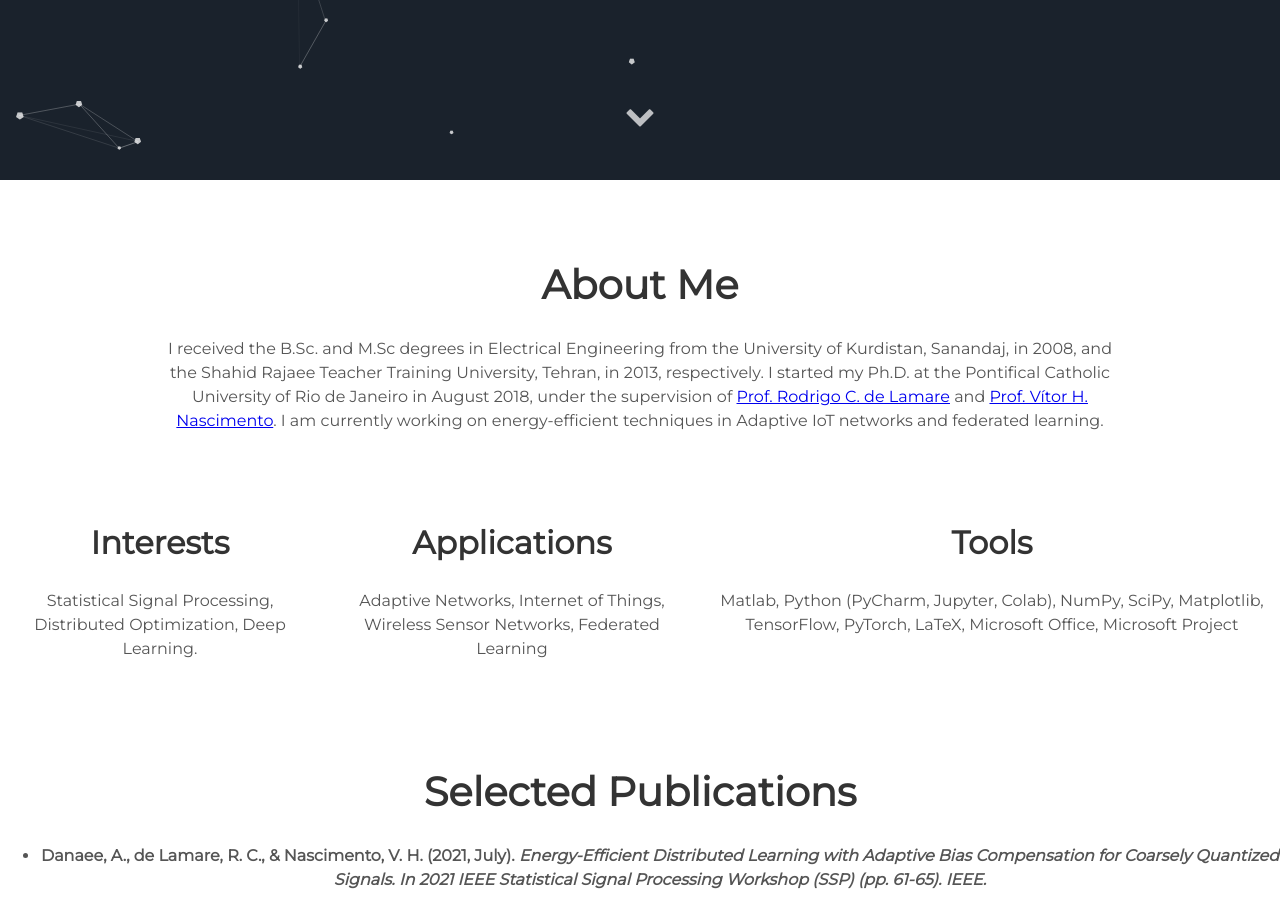
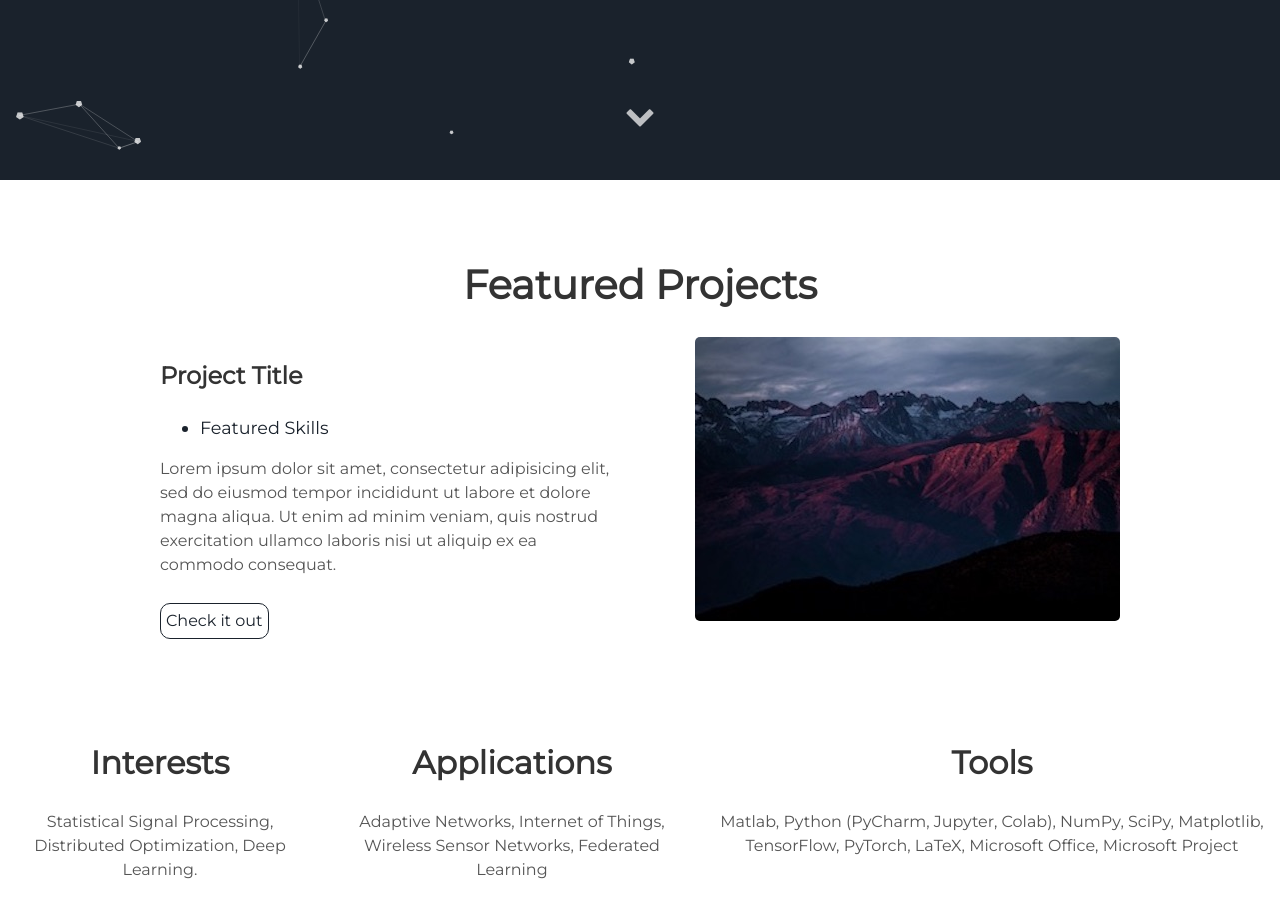
Before and after one commit to AlirezaDanaee/AlirezaDanaee.github.io, a Jekyll site: the page built from index.html, in a window 1280 px wide and 900 px high, scrolled down 720 px. Built offline with Jekyll 4.4.1, drawn with Linux system fonts in a browser that asks for light colours; a style sheet for code colours, icons or effects is not loaded.

Commit message:
Update about.html

```diff
--- a/_includes/about.html
+++ b/_includes/about.html
@@ -1,9 +1,16 @@
 <div class="user-details">
-  <h1> About Me </h1>
-  <p> I received the B.Sc. and M.Sc degrees in Electrical Engineering from the University of Kurdistan, Sanandaj, in 2008,
-    and the Shahid Rajaee Teacher Training University, Tehran, in 2013, respectively.
-    I started my Ph.D. at the Pontifical Catholic University of Rio de Janeiro in August 2018,
-    under the supervision of <a href="https://scholar.google.com/citations?user=P0-eVQQAAAAJ&hl=en"target="_blank">Prof. Rodrigo C. de Lamare</a>
-    and <a href="https://scholar.google.com/citations?user=_XSJTowAAAAJ&hl=en"target="_blank">Prof. Vítor H. Nascimento</a>.
-    I am currently working on energy-efficient techniques in Adaptive IoT networks and federated learning. </p>
+  <h1> Featured Projects </h1>
 </div>
+<div class="user-projects">
+  <div class="images-right">
+    <img alt="mountains" src="{{ "/assets/img/mountains.jpg" | prepend: site.baseurl }}" />
+  </div>
+  <div class="contents">
+    <h3> Project Title </h3>
+    <ul>
+      <li> Featured Skills</li>
+    </ul>
+    <p>Lorem ipsum dolor sit amet, consectetur adipisicing elit, sed do eiusmod tempor incididunt ut labore et dolore magna aliqua. Ut enim ad minim veniam, quis nostrud exercitation ullamco laboris nisi ut aliquip ex ea commodo consequat.</p>
+    <a class="project-link" href="#">Check it out</a>
+  </div>
+</div>
```
